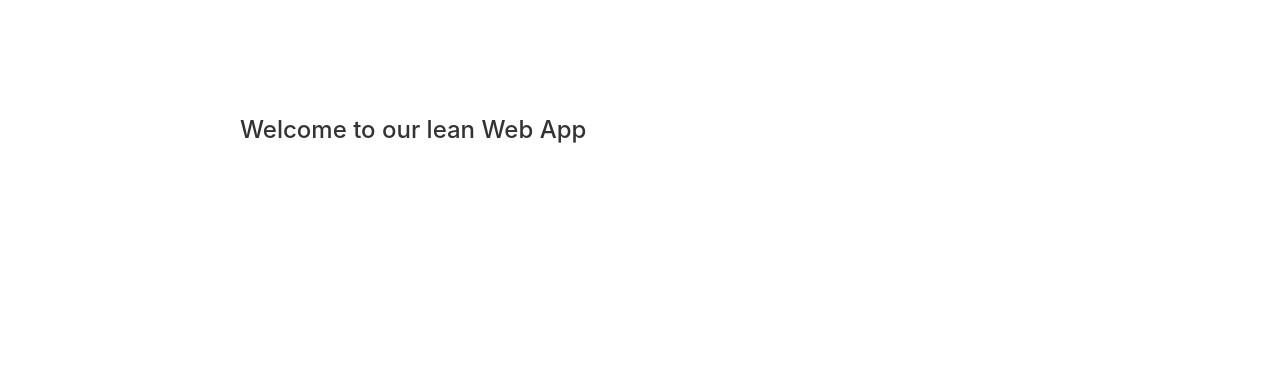
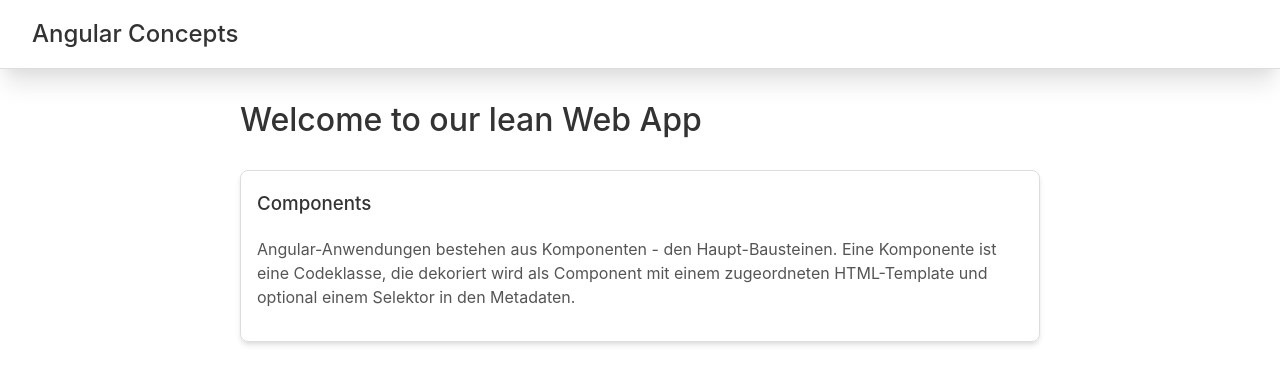
Before and after one commit to lean-ng/edu-concepts-backup, a website built with Vite: page index.html in a window 1280 px wide. Built offline with nearby package versions, Linux system fonts and the light colour scheme.

Commit message:
Update template.

```diff
--- a/index.html
+++ b/index.html
@@ -1,14 +1,30 @@
 <!DOCTYPE html>
 <html lang="en">
   <head>
-  <meta charset="utf-8">
-  <meta name="viewport" content="width=device-width, initial-scale=1.0">
+    <meta charset="utf-8" />
+    <meta name="viewport" content="width=device-width, initial-scale=1.0" />
     <title>Angular Concepts</title>
   </head>
   <body>
+    <header>
+      <h1>Angular Concepts</h1>
+    </header>
+    <main>
       <div id="root">
         <h2>Welcome to our lean Web App</h2>
       </div>
+      <section>
+        <article>
+          <h3>Components</h3>
+          <p>
+            Angular-Anwendungen bestehen aus Komponenten - den Haupt-Bausteinen.
+            Eine Komponente ist eine Codeklasse, die dekoriert wird als Component
+            mit einem zugeordneten HTML-Template und optional einem Selektor in
+            den Metadaten.
+          </p>
+        </article>
+      </section>
+    </main>
     <script type="module" src="./src/main.ts"></script>
   </body>
 </html>
--- a/src/styles.css
+++ b/src/styles.css
@@ -4,16 +4,43 @@ html {
 }
 
 body {
-  margin: 0 auto;
-  max-width: 50em;
+  margin: 0;
   line-height: 1.5;
-  padding: 4em 1em;
   color: #555;
 }
 
+main {
+  margin: 0 auto;
+  max-width: 50em;
+  padding: 0em 1em;
+}
+
+header {
+  padding: 1rem 2rem;
+  border-bottom: 1px solid #ddd;
+  box-shadow: 0 20px 25px -5px rgba(0, 0, 0, 0.1), 0 10px 10px -5px rgba(0, 0, 0, 0.04);
+}
+
+h1 {
+  margin: 0;
+  font-size: 24px;
+}
+
 h2 {
-  margin-top: 1em;
-  padding-top: 1em;
+  font-size: 32px;
+}
+
+h1,
+h2,
+h3 {
+  color: #333;
   font-weight: 500;
-  color: #333;
 }
+
+article {
+  padding: 0 1rem 1rem;
+  border: 1px solid #ddd;
+  border-radius: 0.5rem;
+  box-shadow: 0 4px 6px -1px rgba(0, 0, 0, 0.1),
+    0 2px 4px -1px rgba(0, 0, 0, 0.06);
+}
```
Lines whose indentation alone changed are shown as unchanged.
